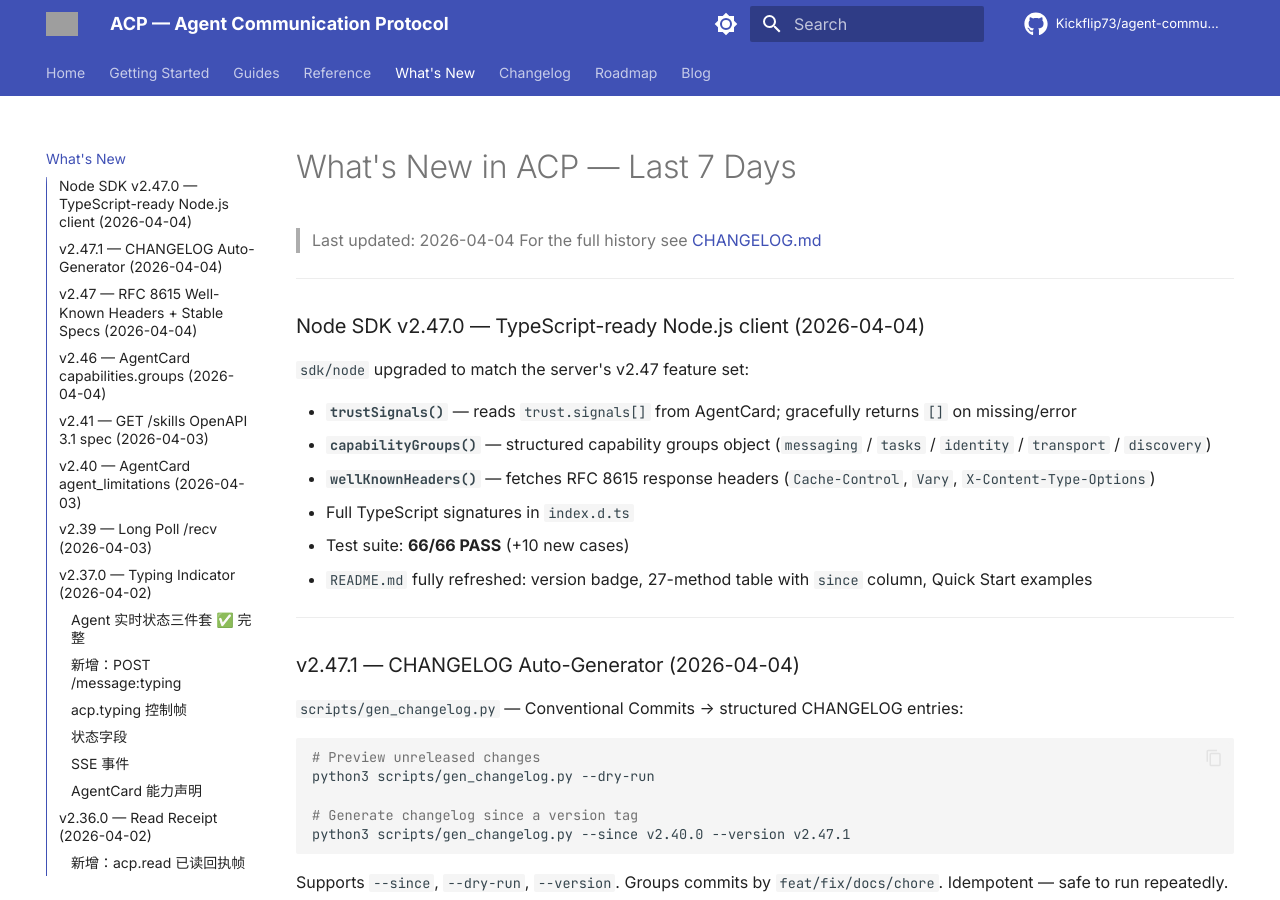
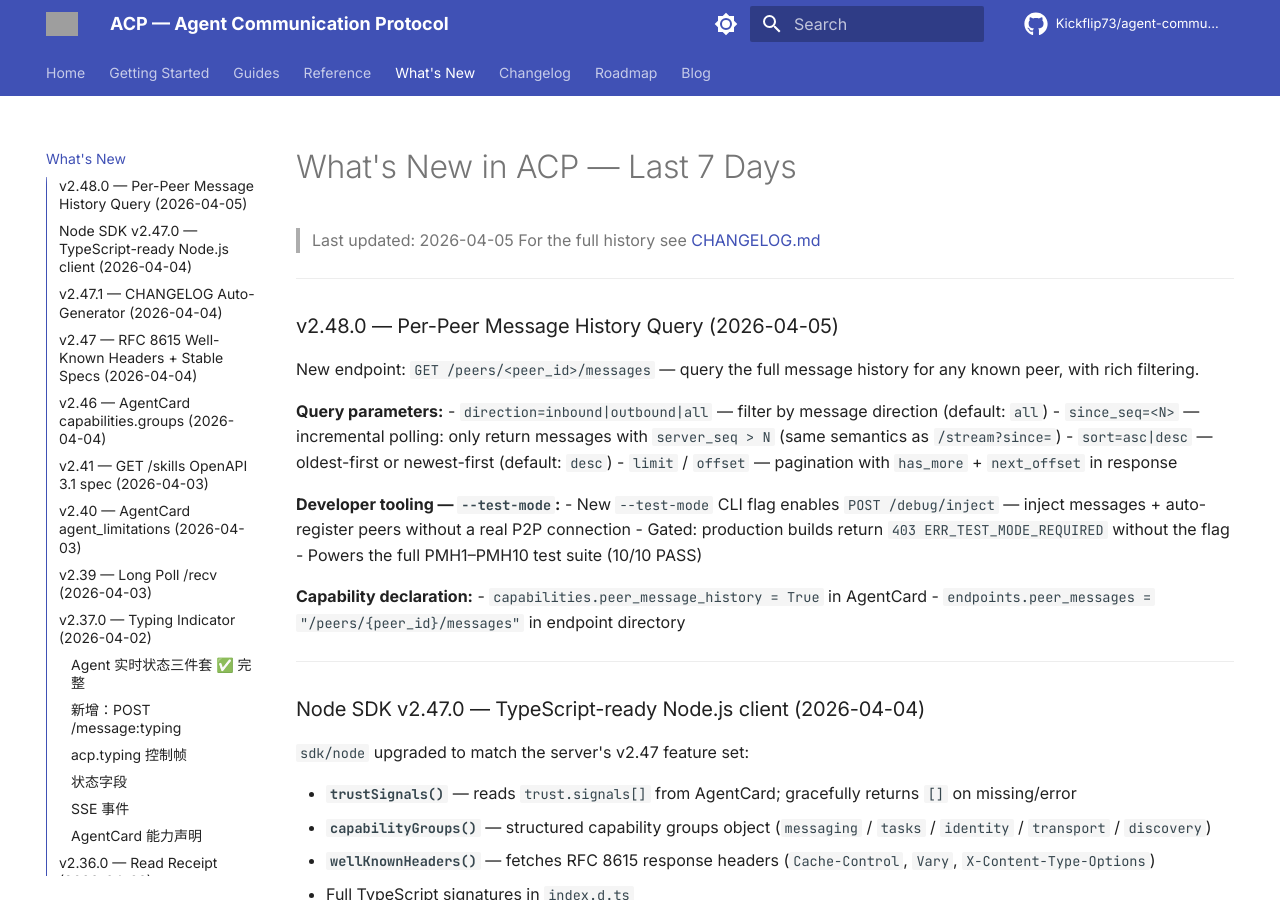
Before and after one commit to Kickflip73/agent-communication-protocol, an MkDocs documentation site: the page built from docs/whats-new.md, in a window 1280 px wide and 900 px high. Built offline with MkDocs 1.6.1 and Material for MkDocs 9.7.7, drawn with Linux system fonts in a browser that asks for light colours; comment, search, counter and statistics services are not loaded; the version menu is left out; grey boxes are pictures that could not be loaded.

Commit message:
docs: sync ROADMAP + whats-new for v2.34–v2.48 (peer message history, trust score, delivery ACK, read receipt, typing, priority, long-poll, capabilities groups, RFC8615, etc.)

```diff
--- a/docs/ROADMAP.md
+++ b/docs/ROADMAP.md
@@ -1,7 +1,7 @@
 # ACP 协议研发路线图
 
 > 持续更新。贾维斯每周自动扫描竞品动态，每月产出一个新版本。
-> 最后更新：2026-04-03（v2.41.0：GET /skills OpenAPI 3.1 spec — 标准化技能发现接口）
+> 最后更新：2026-04-05（v2.48.0：GET /peers/<id>/messages — per-peer 消息历史查询 + --test-mode 调试注入端点）
 
 ---
 
@@ -699,6 +699,19 @@ APS:  https://github.com/aeoess/agent-passport-system  （Ed25519 身份，v0.8
 | `trust.signals[]` 枚举值最终确认 | P2 | ⏳ 待开发 | 待 A2A #1628 结论，确认 `type=jwks`/`type=ed25519_identity` 命名 |
 | CHANGELOG.md 自动生成（git log → 结构化） | P3 | ✅ 已完成 | v2.47.1，`scripts/gen_changelog.py`（Conventional Commits → 结构化条目，支持 `--since`/`--dry-run`/`--version`），commit 07a34c0 |
 | 兼容性测试矩阵（跨版本 AgentCard 互操作） | P3 | ✅ 已完成 | `docs/compatibility-matrix.md`：6版本矩阵、逐字段兼容表、连接矩阵、降级规则、升级路径，commit 见下 |
+| **Per-Peer Structured Trust Score** `GET /peers/<id>/trust` | P2 | ✅ 已完成 | v2.34，五维度加权信任评估（card_sig/did/ping/history/vouch），commit 2026-04-02 |
+| **Delivery ACK** `acp.delivered` frame | P2 | ✅ 已完成 | v2.35，消息投递确认帧，自动发送，commit 2026-04-02 |
+| **Read Receipt** `acp.read` frame | P2 | ✅ 已完成 | v2.36，已读回执帧，`/message:send` 自动触发，commit 2026-04-02 |
+| **Typing Indicator** `POST /message:typing` | P3 | ✅ 已完成 | v2.37，打字状态指示，`capabilities.typing_indicator: True`，commit 2026-04-02 |
+| **Long Poll `/recv`** `?wait=<N>` | P1 | ✅ 已完成 | v2.39，长轮询支持，最大等待 30s，避免空轮询，commit 2026-04-03 |
+| **Message Priority** `priority` field | P1 | ✅ 已完成 | v2.38，critical/high/normal/low 四级，`/recv` 按优先级排序，commit 2026-04-03 |
+| **AgentCard `agent_limitations`** field | P2 | ✅ 已完成 | v2.40，运行时能力限制声明（rate_limit/offline/maintenance），commit 2026-04-03 |
+| **GET /skills OpenAPI 3.1 spec** | P2 | ✅ 已完成 | v2.41，技能 OpenAPI 规范发现端点，commit 2026-04-03 |
+| **Ed25519 Identity integration tests** | P1 | ✅ 已完成 | v2.42，身份系统集成测试套件，commit 2026-04-03 |
+| **h2c graceful skip** BUG-050 | P2 | ✅ 已完成 | v2.43，HTTP/2 cleartext 不可用时优雅降级，commit 2026-04-03 |
+| **GET /tasks pagination** `page_size/after/status` | P1 | ✅ 已完成 | v2.45，对齐 A2A v1.0 Tasks List，commit 2026-04-04 |
+| **AgentCard capabilities groups** 重组 | P1 | ✅ 已完成 | v2.46，messaging/tasks/identity/transport/discovery 分组，对齐 A2A v1.0 AgentCapabilities，commit 2026-04-04 |
+| **GET /peers/<id>/messages** per-peer 消息历史 | P1 | ✅ 已完成 | v2.48，direction/since_seq/sort/pagination，`--test-mode` 调试注入，PMH1-10=10/10，commit 7bada9f |
 
 **设计约束**（不动摇）：
 - 保持 P2P 优先，relay 仅作 fallback
--- a/docs/whats-new.md
+++ b/docs/whats-new.md
@@ -1,7 +1,28 @@
 # What's New in ACP — Last 7 Days
 
-> Last updated: 2026-04-04
+> Last updated: 2026-04-05
 > For the full history see [CHANGELOG.md](../CHANGELOG.md)
+
+---
+
+### v2.48.0 — Per-Peer Message History Query (2026-04-05)
+
+New endpoint: `GET /peers/<peer_id>/messages` — query the full message history for any known peer, with rich filtering.
+
+**Query parameters:**
+- `direction=inbound|outbound|all` — filter by message direction (default: `all`)
+- `since_seq=<N>` — incremental polling: only return messages with `server_seq > N` (same semantics as `/stream?since=`)
+- `sort=asc|desc` — oldest-first or newest-first (default: `desc`)
+- `limit` / `offset` — pagination with `has_more` + `next_offset` in response
+
+**Developer tooling — `--test-mode`:**
+- New `--test-mode` CLI flag enables `POST /debug/inject` — inject messages + auto-register peers without a real P2P connection
+- Gated: production builds return `403 ERR_TEST_MODE_REQUIRED` without the flag
+- Powers the full PMH1–PMH10 test suite (10/10 PASS)
+
+**Capability declaration:**
+- `capabilities.peer_message_history = True` in AgentCard
+- `endpoints.peer_messages = "/peers/{peer_id}/messages"` in endpoint directory
 
 ---
 
```
Also changed, not shown: acp-research/ROADMAP.md (+23 -1 lines).
